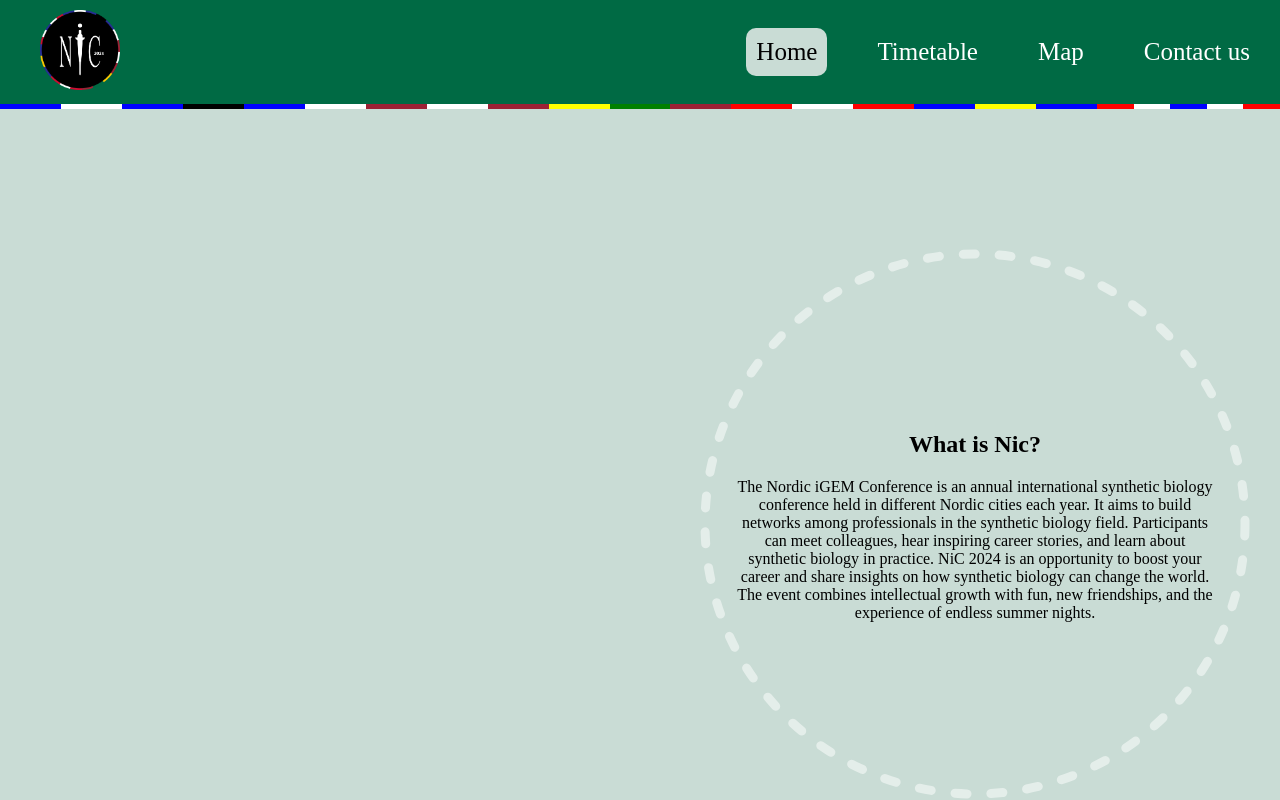
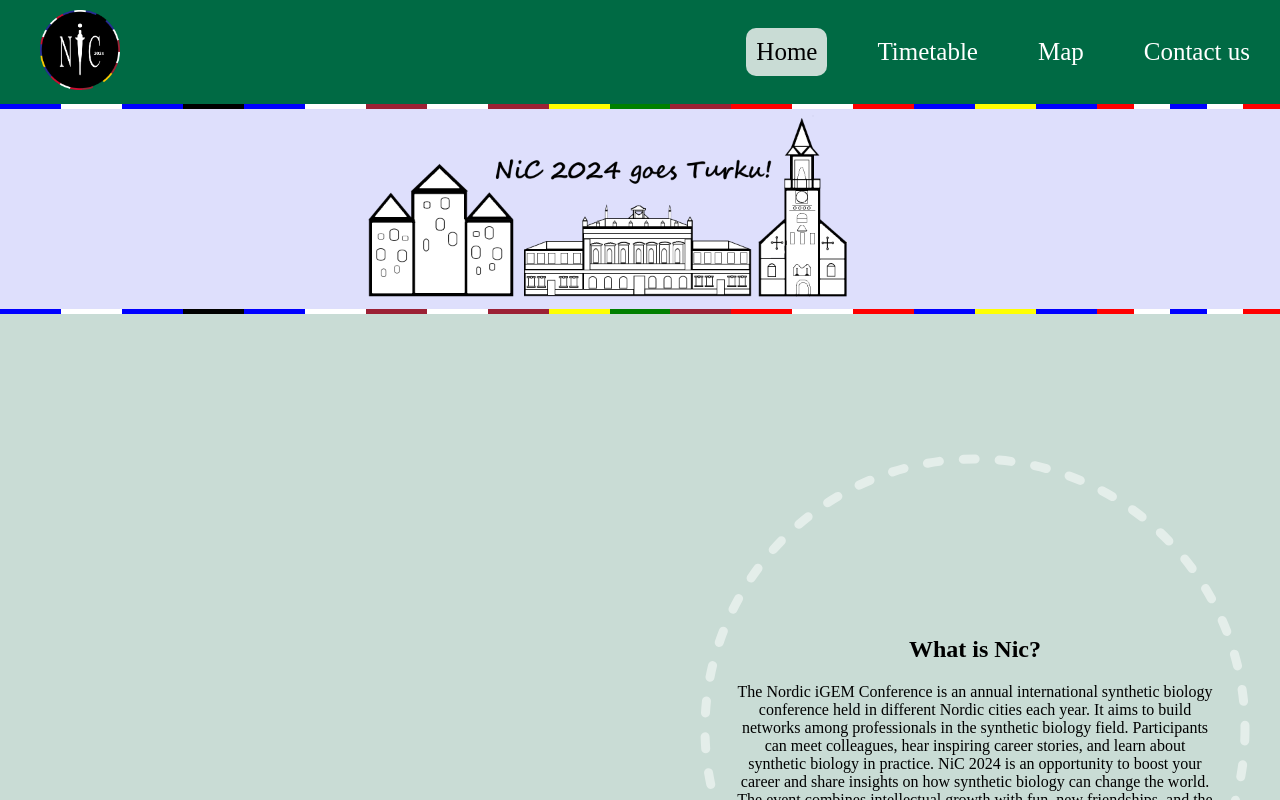
Before and after one commit to teamAboaTurku/nic-24, a Vue app: page / in a window 1280 px wide. Shown: the top 800 px of the page. Built offline with nearby package versions, Linux system fonts and the light colour scheme.

Commit message:
added banners to each page

```diff
--- a/src/App.vue
+++ b/src/App.vue
@@ -2,15 +2,20 @@
   <div>
     <TopNav />
     <FlagLine />
-    <router-view/>
+    <PageBanner :bannerClass="bannerClass" />
+    <FlagLine />
+    <router-view />
     <FlagLine />
     <BottomFooter />
   </div>
 </template>
 
 <script>
+import { computed } from 'vue';
+import { useRoute } from 'vue-router';
 import TopNav from './components/TopNav.vue'
 import FlagLine from './components/FlagLine.vue'
+import PageBanner from './components/PageBanner.vue'
 import BottomFooter from './components/BottomFooter.vue'
 
 export default {
@@ -18,7 +23,14 @@
   components: {
     TopNav,
     FlagLine,
+    PageBanner,
     BottomFooter
+  },
+  setup() {
+    const route = useRoute();
+    const bannerClass = computed(() => route.meta.bannerClass || '');
+
+    return { bannerClass };
   }
 }
 </script>
--- /dev/null
+++ b/src/components/PageBanner.vue
@@ -0,0 +1,45 @@
+<template>
+    <div :class="['banner', bannerClass]"></div>
+</template>
+
+<script>
+export default {
+    name: 'PageBanner',
+    props: {
+        bannerClass: {
+            type: String,
+            default: ''
+        }
+    }
+}
+</script>
+
+<style>
+.banner {
+    height: 200px;
+    width: 100%;
+    background-size: contain;
+    background-position: center;
+    background-repeat: no-repeat;
+}
+
+.home-banner {
+    background-image: url('@/assets/photos/turku.png');
+    background-color: var(--lightBlue);
+}
+
+.contacts-banner {
+    background-image: url('@/assets/photos/contact.png');
+    background-color: var(--lightBlue);
+}
+
+.map-banner {
+    background-image: url('@/assets/photos/map.png');
+    background-color: var(--lightBlue);
+}
+
+.timetable-banner {
+    background-image: url('@/assets/photos/timetable.png');
+    background-color: var(--lightBlue);
+}
+</style>
```
Also changed, not shown: src/router/index.js (+4 -4 lines).
